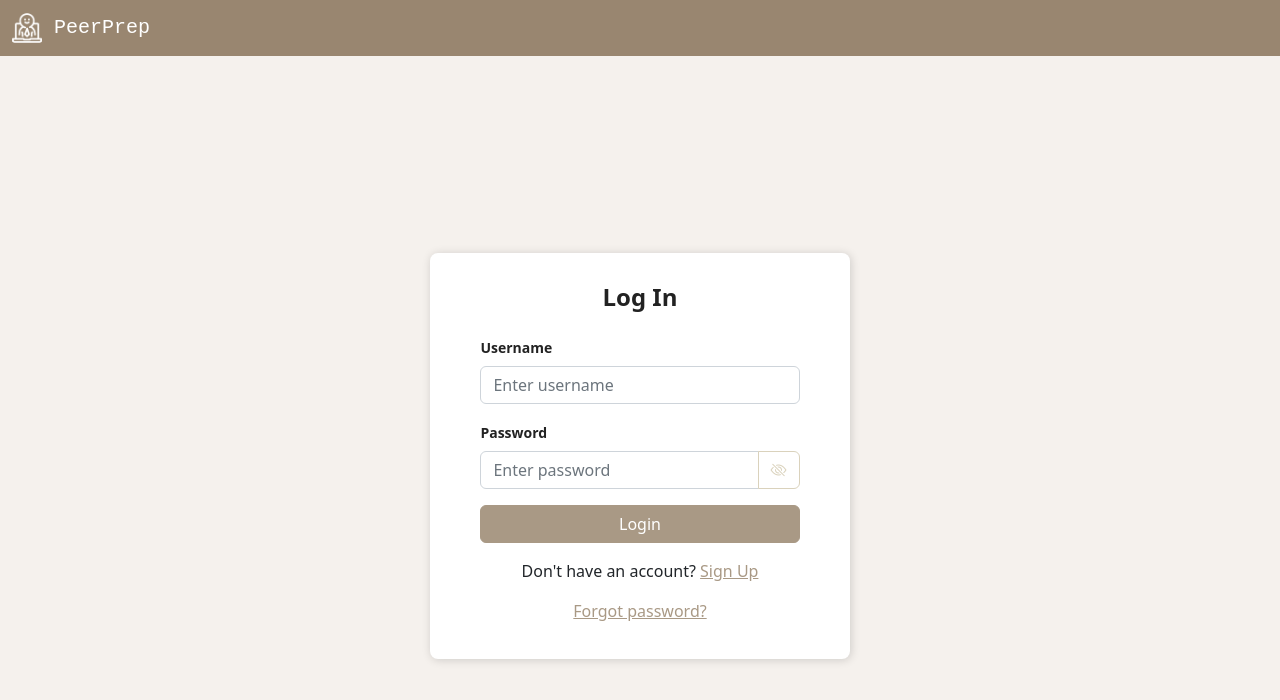
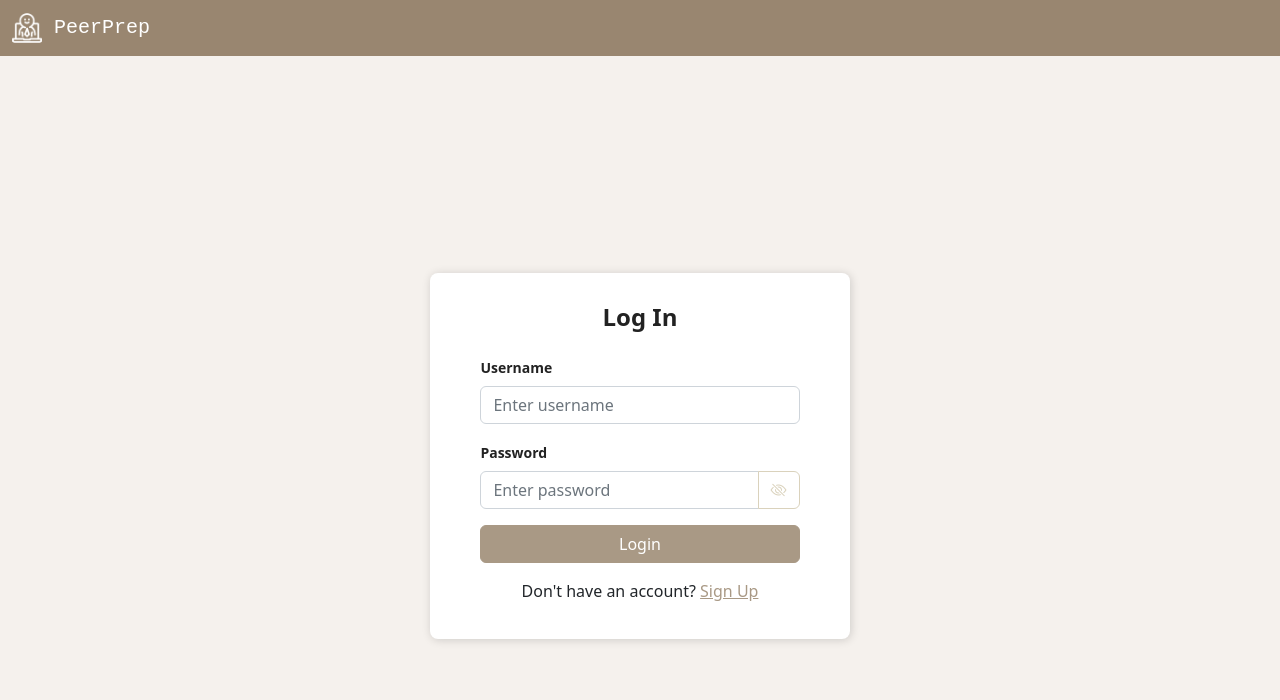
Before and after one commit to CS3219-AY2223S1/cs3219-project-ay2223s1-g8, a React (Create React App) app in the folder frontend/: page /login in a window 1280 px wide. Shown: the top 700 px of the page. Built offline with nearby package versions, Linux system fonts and the light colour scheme; no server answers; a web font is replaced by a local one; what quill-cursors would draw is missing.

Commit message:
Comment out ForgetPasswordPage and its routing

```diff
--- a/frontend/src/App.js
+++ b/frontend/src/App.js
@@ -9,7 +9,7 @@ import LandingPage from "./views/landing/LandingPage";
 import MatchingPage from "./views/MatchingPage";
 import CollabPage from "./views/collab/CollabPage";
 import HistoryPage from "./views/history/HistoryPage";
-import ForgotPasswordPage from "./views/forgotPassword/ForgotPasswordPage";
+// import ForgotPasswordPage from "./views/forgotPassword/ForgotPasswordPage";
 import "./App.scss";
 
 function App() {
@@ -27,7 +27,7 @@ function App() {
           <Route path="/" element={<LandingPage />} />
           <Route path="/login" element={<LoginPage />} />
           <Route path="/signup" element={<SignupPage />} />
-          <Route path="/forgotPassword" element={<ForgotPasswordPage />} />
+          {/* <Route path="/forgotPassword" element={<ForgotPasswordPage />} /> */}
         </Route>
       </Routes>
     </BrowserRouter>
--- a/frontend/src/views/login/LoginPage.js
+++ b/frontend/src/views/login/LoginPage.js
@@ -137,9 +137,9 @@ function LoginPage() {
                 <p className="sign-up text-center mt-3">
                   Don&apos;t have an account? <Link to="/signup">Sign Up</Link>
                 </p>
-                <p className="forgot-password text-center mt-3">
+                {/* <p className="forgot-password text-center mt-3">
                   <Link to="/forgotPassword">Forgot password?</Link>
-                </p>
+                </p> */}
               </div>
             </Form>
           </div>
```
